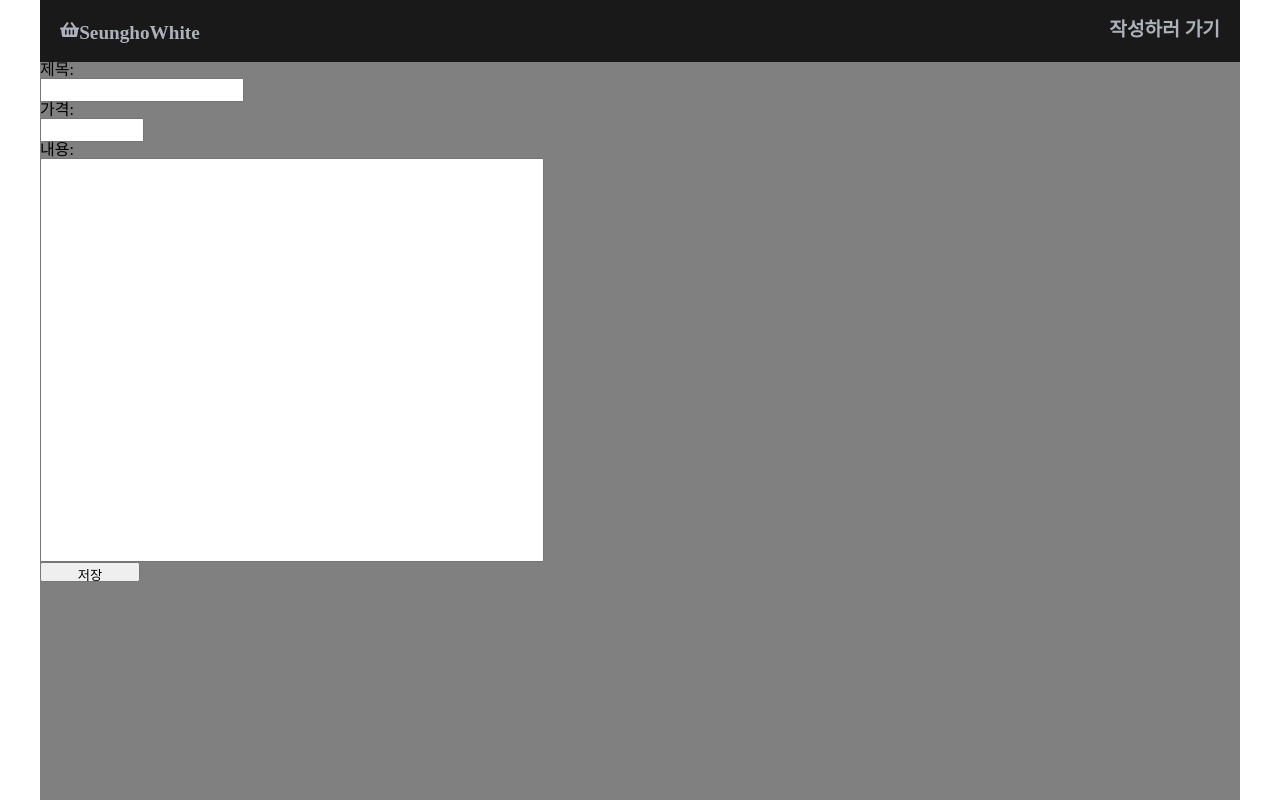
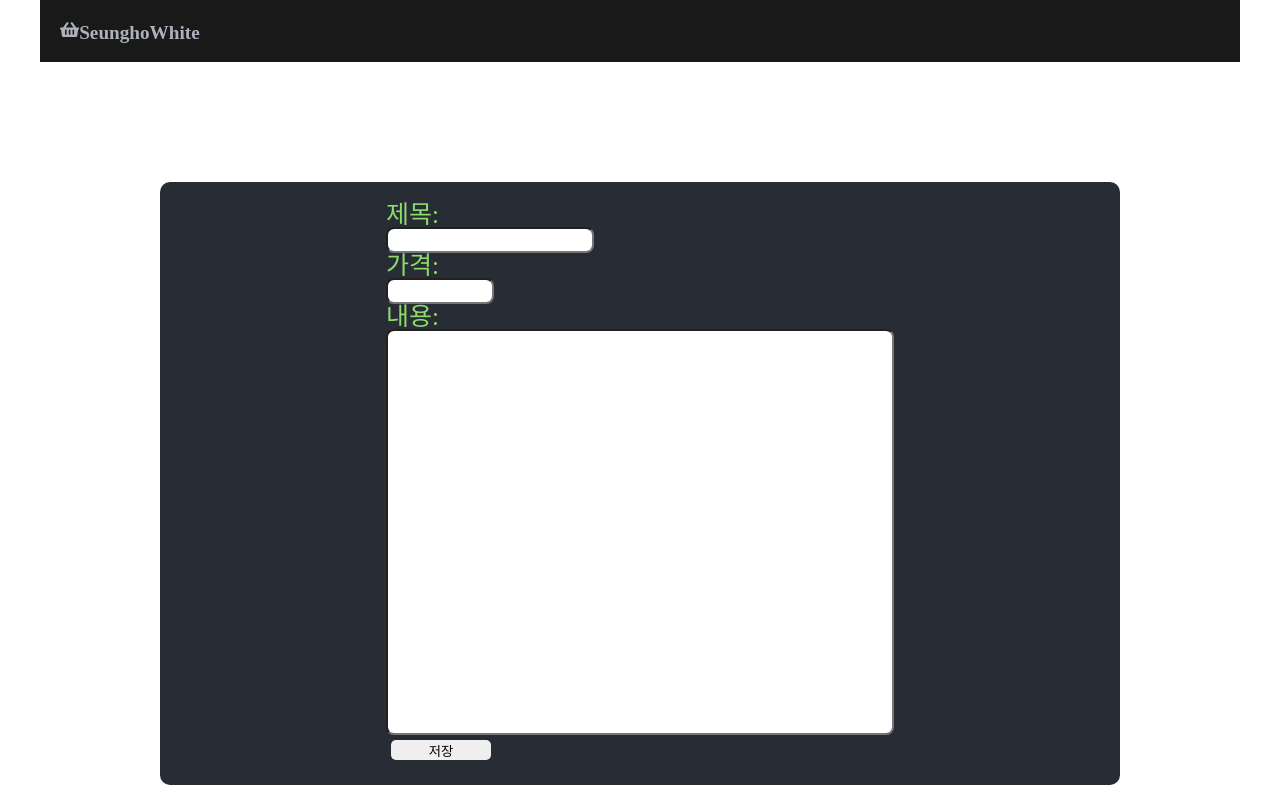
Before and after one commit to seunghowhite/ShoppingList, a React (Create React App) app: page /form in a window 1280 px wide. Shown: the top 800 px of the page. Built offline with nearby package versions, Linux system fonts and the light colour scheme.

Commit message:
중간수정완료(리액트쿼리 사용전)

```diff
--- a/src/App.js
+++ b/src/App.js
@@ -1,5 +1,4 @@
 import React from 'react'
-import { Provider } from 'react-redux'
 import Router from './shared/Router'
 
 
--- a/src/pages/Detail.jsx
+++ b/src/pages/Detail.jsx
@@ -1,5 +1,6 @@
 import { useSelector } from 'react-redux'
 import { useParams } from 'react-router-dom'
+import styled from 'styled-components';
 
 
 
@@ -12,12 +13,36 @@ const Detail = () => {
     })
 
   return (
-    <div>
-      <h1>{founddata.title}</h1>
-      <p>{founddata.price}</p>
-      <p>{founddata.coments}</p>
-    </div>
+    <DetailDiv>
+      <Styleddiv fontsize={'50px'}>{founddata.title}</Styleddiv>
+      <Styleddiv fontsize={'20px'}>가격{founddata.price}</Styleddiv>
+      <Styleddiv fontsize={'20px'} height={'250px'} width={'300px'}>{founddata.coments}</Styleddiv>
+    </DetailDiv >
   )
 }
 
 export default Detail
+
+
+const DetailDiv = styled.div`
+  padding: 20px;
+  min-height: 400px;
+  margin: 10%;
+  background-color: #282C34;
+  border-radius: 10px;
+  display: flex;
+  align-items: center;
+  flex-direction: column;
+  min-width: 500px;
+`
+
+const Styleddiv = styled.div`
+  font-size: ${({ fontsize }) => fontsize};
+  height: ${({ height }) => height};
+  width:${({ width }) => width} ;
+  margin-top: 30px;
+  color: #ffffff;
+  background-color: #4f6ca7;
+  border-radius: 8px;
+  padding: 10px;
+`
--- a/src/pages/Form.jsx
+++ b/src/pages/Form.jsx
@@ -3,6 +3,7 @@ import { useDispatch } from 'react-redux'
 import { useNavigate } from 'react-router-dom'
 import styled from 'styled-components'
 import useInput from '../Hooks/useInput'
+import { StyledButton } from '../redux/Card/styles'
 import { addBuys } from '../redux/modules/buysSlice'
 
 function Form() {
@@ -28,36 +29,51 @@ function Form() {
   }
 
   return (
-    <>
+    <DetailDiv>
       <StyledForm onSubmit={submitHnadler}>
-        제목:<StyledInput height={'20px'} width={'200px'} type='text' value={title} onChange={titlehandler} />
-        가격:<StyledInput height={'20px'} width={'100px'} type='text' value={price} onChange={pricehandler} />
-        내용:<StyledInput height={'400px'} width={'500px'} type='text' value={coments} onChange={comentshandler} />
-        <StyledButton height={'20px'} width={'100px'} >저장</StyledButton>
+        <DetailP>제목:</DetailP>
+        <StyledInput height={'20px'} width={'200px'} type='text' value={title} onChange={titlehandler} />
+        <DetailP>가격:</DetailP>
+        <StyledInput height={'20px'} width={'100px'} type='text' value={price} onChange={pricehandler} />
+        <DetailP>내용:</DetailP>
+        <StyledInput height={'400px'} width={'500px'} type='text' value={coments} onChange={comentshandler} />
+        <StyledButton height={'20px'} width={'100px'} color={'#777777a6'} >저장</StyledButton>
       </StyledForm>
-    </>
+    </DetailDiv>
   )
 }
 
 export default Form
 
+const DetailDiv = styled.div`
+  padding: 20px;
+  min-height: 400px;
+  margin: 10%;
+  background-color: #282C34;
+  border-radius: 10px;
+  display: flex;
+  align-items: center;
+  flex-direction: column;
+  min-width: 500px;
+`
 
 const StyledForm = styled.form`
   display: flex;
   flex-direction: column;
-  /* justify-content: center; */
-  /* align-items: center; */
-  background-color: gray;
-  height: 1000px;
+  justify-content: center;
+  align-content: center;
 `
 
 const StyledInput = styled.input`
   height: ${({ height }) => height};
   width: ${({ width }) => width};
-  padding: 0px;
+  font-size: larger;
+  border-radius: 8px;
+
 `
 
-const StyledButton = styled.button`
-  height: ${({ height }) => height};
-  width: ${({ width }) => width};
+
+const DetailP = styled.p`
+  color:#8edb6d;
+  font-size: 25px;
 `
--- a/src/pages/Home.jsx
+++ b/src/pages/Home.jsx
@@ -1,26 +1,28 @@
-
-//TODO 여기서 데이터 다 받아와서 IS FALSE 뿌려 줘야함
-
 import { useSelector } from 'react-redux'
+import { useNavigate } from 'react-router-dom'
 import styled from 'styled-components'
 import Card from '../redux/Card/Card'
+import { StyledButton } from '../redux/Card/styles'
+
 
 const Home = () => {
+  const buys = useSelector((state) => state.buys.buys)
+  const navigator = useNavigate()
 
-  // todo 저장값 받아와서 map돌려서 내려주기.
-  const buys = useSelector((state) => state.buys.buys)
-  console.log('바이스', buys);
   return (
-
     <>
-      <h1>홈입니다.사야함</h1>
+      {/* 구매목록 */}
+      <HomeTitleDiv>
+        <HometitleH1>사고싶은 물건들!🥺</HometitleH1>
+        <StyledButton onClick={() => navigator(`/form`)} color={'#777777a6'} height='50px'>작성하러 가기</StyledButton>
+      </HomeTitleDiv>
       <HomeDiv >
         {buys.map((item) => {
           return !item.isDone && <Card buy={item} key={item.id}></Card>
         })}
-
       </HomeDiv>
-      <h1>산것들</h1>
+      {/* 구매완료 */}
+      <HomeTitleDiv><HometitleH1>구매 완료!😋</HometitleH1></HomeTitleDiv>
       <HomeDiv >
         {buys.map((item) => {
           return item.isDone && <Card buy={item} key={item.id}></Card>
@@ -31,10 +33,24 @@ const Home = () => {
 }
 export default Home
 
+const HometitleH1 = styled.div`
+  font-size:40px;
+  margin: 20px;
+`
+
 const HomeDiv = styled.div`
-  border:1px solid black;
+  background-color: #ececec;
   border-radius: 5px;
   margin: 20px;
   display: flex;
   flex-wrap: wrap;
+  min-height: 250px;
 `
+
+const HomeTitleDiv = styled.div`
+  height: 80px;
+  display: flex;
+  justify-content: space-between;
+  padding: 10px;
+
+`
--- a/src/pages/Update.jsx
+++ b/src/pages/Update.jsx
@@ -3,6 +3,7 @@ import { useDispatch, useSelector } from 'react-redux';
 import { useNavigate, useParams } from 'react-router-dom';
 import styled from 'styled-components';
 import useInput from '../Hooks/useInput';
+import { StyledButton } from '../redux/Card/styles';
 import { updateBuy } from '../redux/modules/buysSlice';
 
 function Update() {
@@ -16,7 +17,7 @@ function Update() {
     (item) => {
       return item.id === params.id
     })
-  console.log(founddata.title);
+
   const [title, titlehandler] = useInput(founddata.title)
   const [coments, comentshandler] = useInput(founddata.coments)
   const [price, pricehandler] = useInput(founddata.price)
@@ -30,20 +31,23 @@ function Update() {
 
   const submitHnadler = (e) => {
     e.preventDefault();
-    //todo 수정으로 바꾸자
     dispatch(updateBuy(Buy))
     alert('수정완료')
     navigate('/')
   }
+
   return (
-    <>
+    <DetailDiv>
       <StyledForm onSubmit={submitHnadler}>
-        제목:<StyledInput height={'20px'} width={'200px'} type='text' value={title} onChange={titlehandler} />
-        가격:<StyledInput height={'20px'} width={'100px'} type='text' value={price} onChange={pricehandler} />
-        내용:<StyledInput height={'400px'} width={'500px'} type='text' value={coments} onChange={comentshandler} />
-        <StyledButton height={'20px'} width={'100px'} >수정하기</StyledButton>
+        <DetailP>제목:</DetailP>
+        <StyledInput height={'20px'} width={'200px'} type='text' value={title} onChange={titlehandler} />
+        <DetailP>가격:</DetailP>
+        <StyledInput height={'20px'} width={'100px'} type='text' value={price} onChange={pricehandler} />
+        <DetailP>내용:</DetailP>
+        <StyledInput height={'400px'} width={'500px'} type='text' value={coments} onChange={comentshandler} />
+        <StyledButton height={'20px'} width={'100px'} color={'#777777a6'}>수정하기</StyledButton>
       </StyledForm>
-    </>
+    </DetailDiv>
   )
 }
 
@@ -53,19 +57,28 @@ export default Update
 const StyledForm = styled.form`
   display: flex;
   flex-direction: column;
-  /* justify-content: center; */
-  /* align-items: center; */
-  background-color: gray;
-  height: 1000px;
+`
+
+const DetailDiv = styled.div`
+  padding: 20px;
+  min-height: 400px;
+  margin: 10%;
+  background-color: #282C34;
+  border-radius: 10px;
+  display: flex;
+  align-items: center;
+  flex-direction: column;
+  min-width: 500px;
 `
 
 const StyledInput = styled.input`
   height: ${({ height }) => height};
   width: ${({ width }) => width};
-  padding: 0px;
+  font-size: larger;
+  border-radius: 8px;
 `
 
-const StyledButton = styled.button`
-  height: ${({ height }) => height};
-  width: ${({ width }) => width};
+const DetailP = styled.p`
+  color:#8edb6d;
+  font-size: 25px;
 `
--- a/src/redux/Card/Card.jsx
+++ b/src/redux/Card/Card.jsx
@@ -1,10 +1,10 @@
 import React from 'react'
 import { useDispatch } from 'react-redux';
 import { useNavigate } from 'react-router-dom'
-import styled from 'styled-components'
 import { deleteBuys, toggleBuys } from '../modules/buysSlice';
+import { ButtonBox, CardContent, CardDiv, CardP, CardTitle, StyledButton } from './styles';
 function Card({ buy }) {
-  // todo 받아온 값을 내려줘야함
+
 
   const dispatch = useDispatch();
   const navigate = useNavigate();
@@ -14,41 +14,21 @@ function Card({ buy }) {
   }
   const TogleButtonHandler = () => {
     dispatch(toggleBuys(buy.id))
-    // console.log(buy);
   }
+
+
   return (
     <CardDiv>
-      <CardTitle>{buy.title}</CardTitle>
-      <CardContent>{buy.coments}</CardContent>
-      <CardPrice>가격:{buy.price}</CardPrice>
-      <StyledButton onClick={DeleteButtonHandler}>삭제</StyledButton>
-      <StyledButton onClick={TogleButtonHandler}>{buy.isDone ? '삼' : '아직못삼'}</StyledButton>
-      <StyledButton onClick={() => navigate(`/update/${buy.id}`)}>수정하기</StyledButton>
-      <StyledButton onClick={() => navigate(`/detail/${buy.id}`)} > 상세보기</StyledButton >
+      <CardTitle><CardP>{buy.title}</CardP></CardTitle>
+      <CardP>가격:{buy.price}</CardP>
+      <CardContent onClick={() => navigate(`/detail/${buy.id}`)}><CardP>{buy.coments}...자세히</CardP></CardContent>
+      <ButtonBox>
+        <StyledButton onClick={DeleteButtonHandler} color={'#e41717'}>삭제</StyledButton>
+        <StyledButton onClick={TogleButtonHandler} color={'#92cc7a'}>{buy.isDone ? '안살래😓' : '구매🙂'}</StyledButton>
+        <StyledButton onClick={() => navigate(`/update/${buy.id}`)} color={'#3537cc'}>수정하기</StyledButton>
+      </ButtonBox>
     </CardDiv >
   )
 }
 
 export default Card
-
-
-const CardDiv = styled.div`
-  width: 240px;
-  height: 200px;
-  border: 1px solid black;
-  margin: 20px;
-`
-
-const CardTitle = styled.h2`
-  color: blue;
-`
-const CardContent = styled.p`
-  color: green;
-`
-const CardPrice = styled.p`
-  color: gray;
-`
-const StyledButton = styled.button`
-  height: ${({ height }) => height};
-  width: ${({ width }) => width};
-`
--- /dev/null
+++ b/src/redux/Card/styles.js
@@ -0,0 +1,53 @@
+import styled from 'styled-components'
+
+const CardDiv = styled.div`
+  background-color: #c2c7d8;
+  width: 240px;
+  height: 200px;
+  margin: 20px;
+  border-radius:8px;
+  :hover{
+    background-color: #a0afcf;
+  }
+  display: flex;
+  flex-direction: column;
+  justify-content: center;
+  align-items: center;
+`
+
+const CardTitle = styled.h2`
+  color: #000000;
+  font-size: 20px;
+  font-weight: 900;
+  margin: 10px 0px;
+`
+const CardContent = styled.div`
+cursor: pointer;
+  color: #000000;
+  background-color: #f5f4f4;
+  width: 200px;
+  height: 110px;
+  padding: 10px;
+  margin-top: 4px;
+  border-radius: 10px;
+`
+const CardP = styled.p`
+  color: #000000;
+  `
+const ButtonBox = styled.div`
+    padding: 8px;
+  `
+const StyledButton = styled.button`
+  cursor: pointer;
+  border: none;
+  border-radius: 5px;
+  position: relative;
+  margin: 5px 5px;
+  height: ${({ height }) => height};
+  width: ${({ width }) => width};
+  :hover{
+    background-color: ${({ color }) => color};
+  }
+`
+
+export { CardDiv, CardTitle, CardContent, CardP, ButtonBox, StyledButton }
--- a/src/redux/Header/Header.jsx
+++ b/src/redux/Header/Header.jsx
@@ -8,7 +8,6 @@ function Header() {
   return (
     <StyledHeader>
       <StyledP onClick={() => navigator(`/`)} className="logo"><FaShoppingBasket />SeunghoWhite</StyledP>
-      <StyledP onClick={() => navigator(`/form`)} >작성하러 가기</StyledP>
     </StyledHeader>
   )
 }
--- a/src/redux/Header/styles.js
+++ b/src/redux/Header/styles.js
@@ -18,7 +18,7 @@ export const StyledHeader = styled.header`
 export const StyledP = styled.p`
   cursor: pointer;
   :hover{
-    color: w;
+    color: white;
   }
   margin: 0;
 `;
--- a/src/shared/Router.js
+++ b/src/shared/Router.js
@@ -2,7 +2,6 @@ import { BrowserRouter, Route, Routes } from 'react-router-dom'
 import Detail from '../pages/Detail'
 import Form from '../pages/Form'
 import Home from '../pages/Home'
-// import Footer from '../redux/Footer/Footer'
 import Header from '../redux/Header/Header'
 import { Reset } from 'styled-reset'
 import { LayoutDiv } from '../redux/Layout/styled'
```
